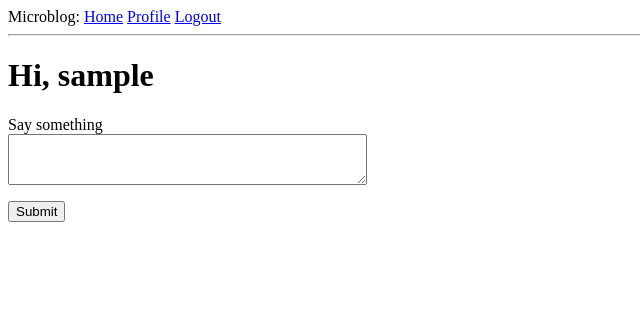
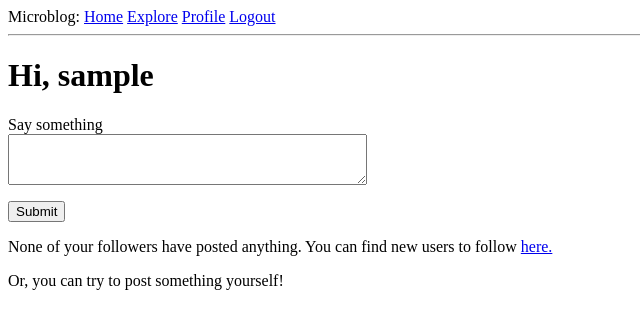
Before and after one commit to spashii/blog-flask2.0, a Flask app: page / in a window 1280 px wide. Shown: the top 329 px of the page, without its empty margins (0-640 px from the left). Run offline with Flask 2, Linux system fonts and the light colour scheme; the visitor is signed in with stand-in values (Sample User, id 1); data comes from the database, SQL or seed files in the repository; data that the repository does not hold is empty.

Commit message:
added: explore page

```diff
--- a/app/routes.py
+++ b/app/routes.py
@@ -78,7 +78,7 @@ def register():
 @login_required
 def user(username):
     user = User.query.filter_by(username=username).first_or_404()
-    posts = user.posts.order_by(Post.timestamp.desc())
+    posts = user.posts.order_by(Post.timestamp.desc()).all()
     return render_template('user.html', user=user, posts=posts)
 
 @app.route('/edit_profile', methods=['GET', 'POST'])
@@ -120,3 +120,9 @@ def unfollow(username):
     db.session.commit()
     flash(f'You are not following {username}.')
     return redirect(url_for('user', username=username))
+
+@app.route('/explore')
+@login_required
+def explore():
+    posts = Post.query.order_by(Post.timestamp.desc()).all()
+    return render_template('explore.html', title='Explore', posts=posts)
--- a/app/templates/_post.html
+++ b/app/templates/_post.html
@@ -4,7 +4,9 @@
             <img src="{{ post.author.avatar(36) }}">
         </td>
         <td>
-            {{ post.author.username }} says:<br>
+            <a href="{{ url_for('user', username=post.author.username) }}">
+                {{ post.author.username }}
+            </a>  says:<br>
             {{ post.body }}
         </td>
     </tr>
--- a/app/templates/base.html
+++ b/app/templates/base.html
@@ -13,6 +13,7 @@
                 <a href="{{ url_for('login') }}">Login</a>
                 <a href="{{ url_for('register') }}">Register</a>
             {% else %}
+                <a href="{{ url_for('explore') }}">Explore</a>
                 <a href="{{ url_for('user', username=current_user.username) }}">Profile</a>
                 <a href="{{ url_for('logout') }}">Logout</a>
             {% endif %}
--- a/app/templates/index.html
+++ b/app/templates/index.html
@@ -8,13 +8,18 @@
             {{ form.post.label }}<br>
             {{ form.post(cols="42", rows="3") }}<br>
             {% for error in form.post.errors %}
-                <span style="color: red;">[{{ error }}]</span>
+            <span style="color: red;">[{{ error }}]</span>
             {% endfor %}
         </p>
         <p>{{ form.submit }}</p>
     </form>
-
-    {% for post in posts %}
-        {% include '_post.html' %}
-    {% endfor %}
+    {% if posts %}
+        {% for post in posts %}
+            {% include '_post.html' %}
+        {% endfor %}
+    {% else %}
+        <p>None of your followers have posted anything. You can find new users to follow
+            <a href="{{ url_for('explore') }}"> here.</a></p>
+        <p>Or, you can try to post something yourself!</p>
+    {% endif %}
 {% endblock %}
```
Also changed, not shown: app/templates/explore.html (added, +8 -0 lines).
